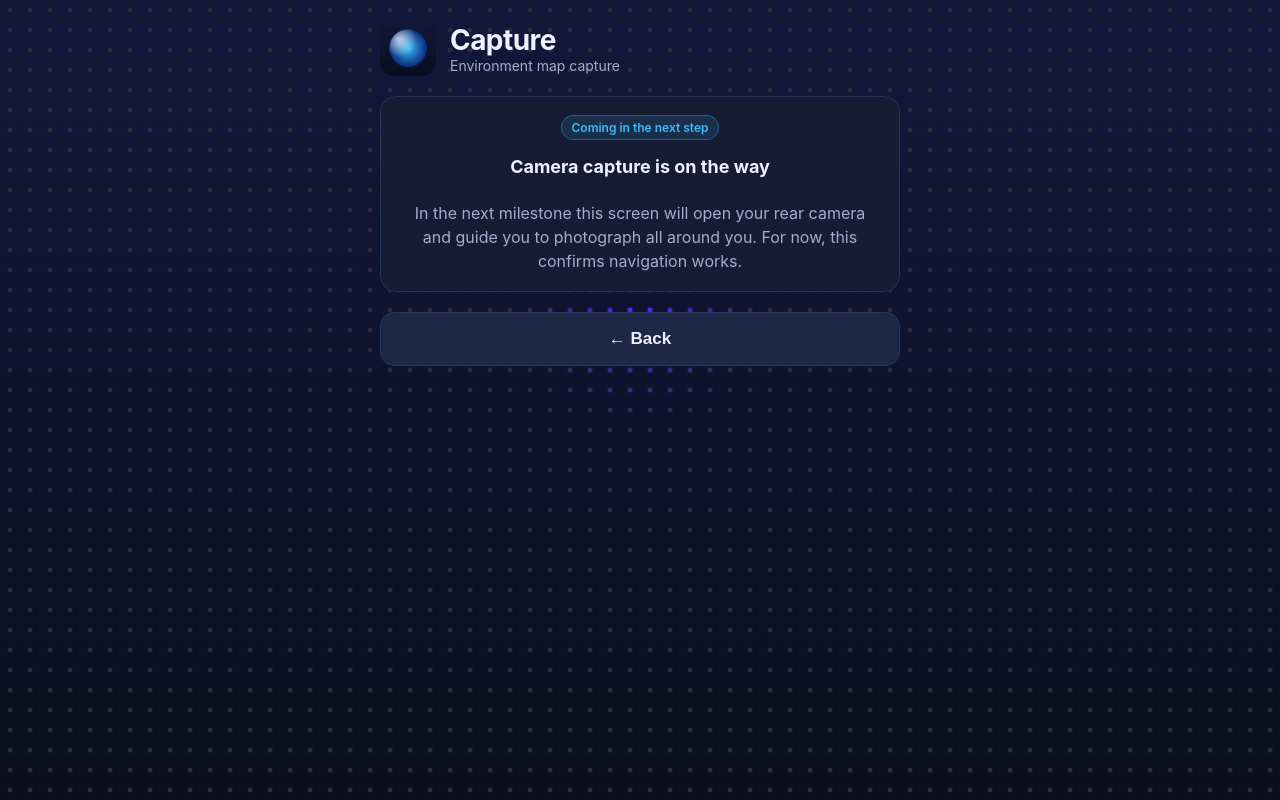
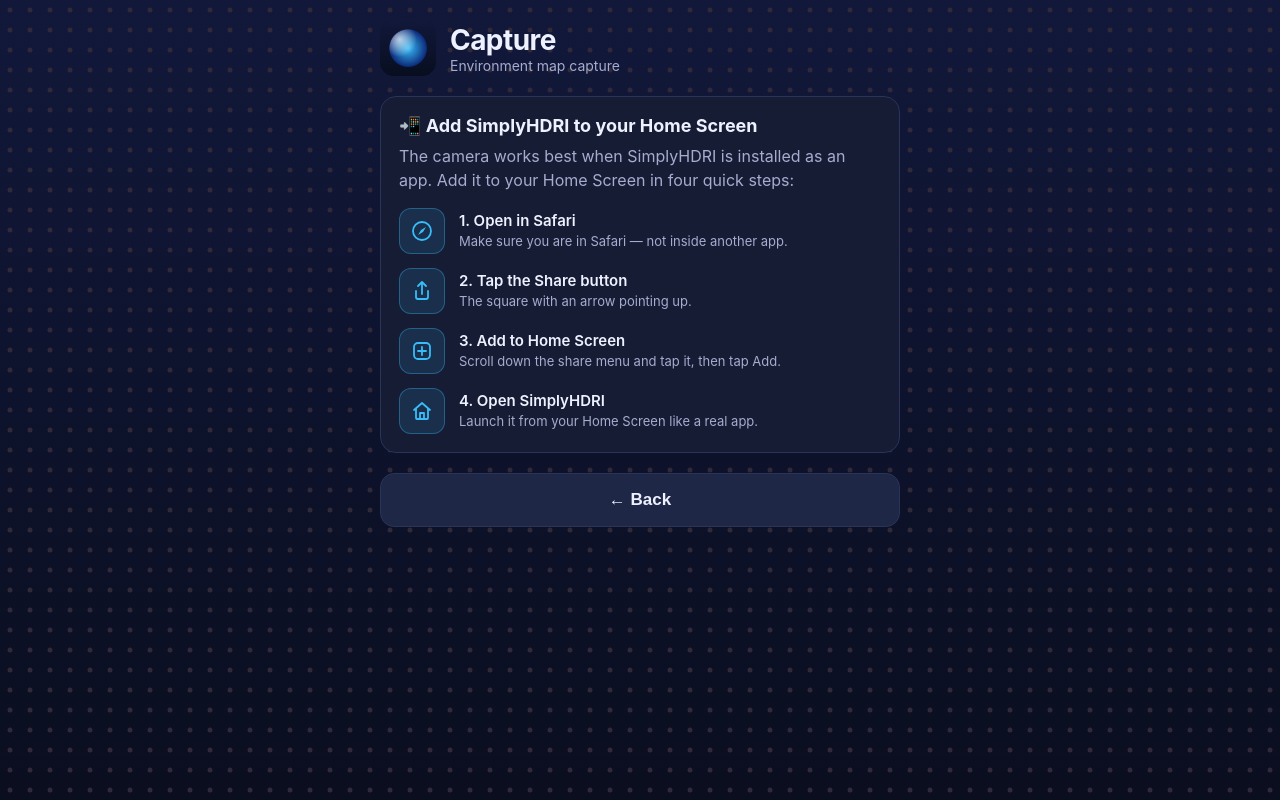
Before and after one commit to fabuleo8796/SimplyHDRI, a React (Vite) app: page / in a window 1280 px wide. Both pictures are taken after a click on the button "Create Environment Map". Built offline with nearby package versions, Linux system fonts and the light colour scheme.

Commit message:
Show Home Screen install steps with icons on capture screen (web)

```diff
--- a/src/components/CaptureScreen.tsx
+++ b/src/components/CaptureScreen.tsx
@@ -1,12 +1,20 @@
 // Placeholder capture screen for Milestone 1.
 // The real camera will be built in Milestone 2 — we are being honest
 // here rather than faking a feature that doesn't exist yet.
+//
+// When opened in a browser (not installed), we show the user how to add
+// SimplyHDRI to their Home Screen, since the camera works best as an
+// installed app. When already installed, we show the "coming soon" note.
+import { isStandalone } from '../utils/platform';
+import { InstallSteps } from './InstallSteps';
 
 type CaptureScreenProps = {
   onBack: () => void;
 };
 
 export function CaptureScreen({ onBack }: CaptureScreenProps) {
+  const installed = isStandalone();
+
   return (
     <div className="app-shell">
       <header className="brand">
@@ -17,15 +25,26 @@
         </div>
       </header>
 
+      {installed ? (
         <section className="card placeholder">
           <span className="badge">Coming in the next step</span>
           <h2>Camera capture is on the way</h2>
           <p>
-          In the next milestone this screen will open your rear camera and guide
-          you to photograph all around you. For now, this confirms navigation
-          works.
+            In the next milestone this screen will open your rear camera and
+            guide you to photograph all around you. For now, this confirms
+            navigation works.
           </p>
         </section>
+      ) : (
+        <section className="card">
+          <h2>📲 Add SimplyHDRI to your Home Screen</h2>
+          <p>
+            The camera works best when SimplyHDRI is installed as an app. Add it
+            to your Home Screen in four quick steps:
+          </p>
+          <InstallSteps />
+        </section>
+      )}
 
       <button className="btn btn-ghost" onClick={onBack}>
         ← Back
--- /dev/null
+++ b/src/components/InstallSteps.tsx
@@ -0,0 +1,87 @@
+// Visual "Add to Home Screen" steps with icons.
+// Used on the capture screen when the app is opened in a browser
+// (rather than already installed to the Home Screen).
+import type { ReactNode } from 'react';
+
+// --- Simple line icons (inherit color via currentColor) ----------------------
+function SafariIcon() {
+  return (
+    <svg viewBox="0 0 24 24" fill="none" stroke="currentColor" strokeWidth="1.8">
+      <circle cx="12" cy="12" r="9" />
+      <polygon points="16,8 11,11 8,16 13,13" fill="currentColor" stroke="none" />
+    </svg>
+  );
+}
+
+function ShareIcon() {
+  return (
+    <svg viewBox="0 0 24 24" fill="none" stroke="currentColor" strokeWidth="1.8" strokeLinecap="round" strokeLinejoin="round">
+      <path d="M12 15V4" />
+      <path d="M8 7l4-4 4 4" />
+      <path d="M6 12v6a2 2 0 0 0 2 2h8a2 2 0 0 0 2-2v-6" />
+    </svg>
+  );
+}
+
+function AddBoxIcon() {
+  return (
+    <svg viewBox="0 0 24 24" fill="none" stroke="currentColor" strokeWidth="1.8" strokeLinecap="round" strokeLinejoin="round">
+      <rect x="4" y="4" width="16" height="16" rx="4" />
+      <path d="M12 8v8" />
+      <path d="M8 12h8" />
+    </svg>
+  );
+}
+
+function HomeIcon() {
+  return (
+    <svg viewBox="0 0 24 24" fill="none" stroke="currentColor" strokeWidth="1.8" strokeLinecap="round" strokeLinejoin="round">
+      <path d="M4 11l8-7 8 7" />
+      <path d="M6 10v9a1 1 0 0 0 1 1h10a1 1 0 0 0 1-1v-9" />
+      <rect x="10" y="14" width="4" height="6" />
+    </svg>
+  );
+}
+
+type Step = { icon: ReactNode; title: string; text: string };
+
+const steps: Step[] = [
+  {
+    icon: <SafariIcon />,
+    title: 'Open in Safari',
+    text: 'Make sure you are in Safari — not inside another app.',
+  },
+  {
+    icon: <ShareIcon />,
+    title: 'Tap the Share button',
+    text: 'The square with an arrow pointing up.',
+  },
+  {
+    icon: <AddBoxIcon />,
+    title: 'Add to Home Screen',
+    text: 'Scroll down the share menu and tap it, then tap Add.',
+  },
+  {
+    icon: <HomeIcon />,
+    title: 'Open SimplyHDRI',
+    text: 'Launch it from your Home Screen like a real app.',
+  },
+];
+
+export function InstallSteps() {
+  return (
+    <ol className="install-steps">
+      {steps.map((step, i) => (
+        <li className="install-step" key={i}>
+          <span className="install-step__icon">{step.icon}</span>
+          <span className="install-step__body">
+            <span className="install-step__title">
+              {i + 1}. {step.title}
+            </span>
+            <span className="install-step__text">{step.text}</span>
+          </span>
+        </li>
+      ))}
+    </ol>
+  );
+}
--- a/src/styles/global.css
+++ b/src/styles/global.css
@@ -169,6 +169,58 @@
   color: var(--text-dim);
 }
 
+/* ---- Install steps with icons ---- */
+.install-steps {
+  list-style: none;
+  margin: 16px 0 0;
+  padding: 0;
+  display: flex;
+  flex-direction: column;
+  gap: 14px;
+}
+
+.install-step {
+  display: flex;
+  align-items: center;
+  gap: 14px;
+}
+
+.install-step__icon {
+  flex: 0 0 46px;
+  width: 46px;
+  height: 46px;
+  border-radius: 12px;
+  display: flex;
+  align-items: center;
+  justify-content: center;
+  color: var(--accent);
+  background: rgba(56, 189, 248, 0.12);
+  border: 1px solid rgba(56, 189, 248, 0.35);
+}
+
+.install-step__icon svg {
+  width: 24px;
+  height: 24px;
+}
+
+.install-step__body {
+  display: flex;
+  flex-direction: column;
+  gap: 2px;
+}
+
+.install-step__title {
+  font-weight: 600;
+  font-size: 15px;
+  color: var(--text);
+}
+
+.install-step__text {
+  font-size: 13px;
+  color: var(--text-dim);
+  line-height: 1.4;
+}
+
 /* ---- Footer ---- */
 .footer {
   margin-top: auto;
```
Lines whose indentation alone changed are shown as unchanged.
